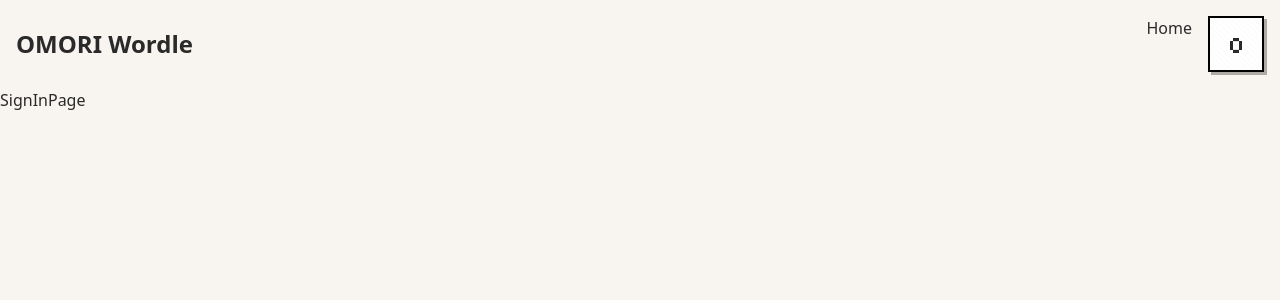
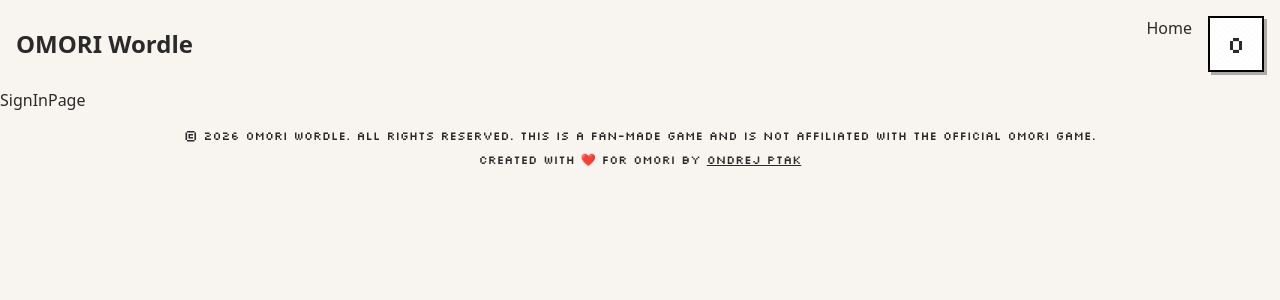
Before and after one commit to florixak/omori-wordle, a Next.js app: page /sign-in in a window 1280 px wide. Shown: the top 300 px of the page. Built offline with nearby package versions, Linux system fonts and the light colour scheme.

Commit message:
feat: create footer component

```diff
--- a/app/layout.tsx
+++ b/app/layout.tsx
@@ -3,6 +3,8 @@
 import type { Metadata } from "next";
 import "./globals.css";
 import { Silkscreen } from "next/font/google";
+import Footer from "@/components/footer";
+import { Suspense } from "react";
 
 const pixelFont = Silkscreen({
   subsets: ["latin"],
@@ -25,6 +27,9 @@
       <body>
         <Header />
         {children}
+        <Suspense fallback={<div>Loading...</div>}>
+          <Footer />
+        </Suspense>
       </body>
     </html>
   );
--- /dev/null
+++ b/components/footer.tsx
@@ -0,0 +1,29 @@
+import Link from "next/link";
+import { connection } from "next/server";
+
+const Footer = async () => {
+  await connection();
+  const date = new Date();
+  const year = date.getFullYear();
+  return (
+    <footer className="flex flex-col items-center justify-center gap-2 p-4">
+      <p className="font-pixel text-xs">
+        &copy; {year} Omori Wordle. All rights reserved. This is a fan-made game
+        and is not affiliated with the official Omori game.
+      </p>
+      <p className="font-pixel text-xs">
+        Created with ❤️ for OMORI by{" "}
+        <Link
+          href="https://github.com/florixak"
+          target="_blank"
+          className="underline"
+          rel="noopener noreferrer"
+        >
+          Ondrej Ptak
+        </Link>
+      </p>
+    </footer>
+  );
+};
+
+export default Footer;
```
